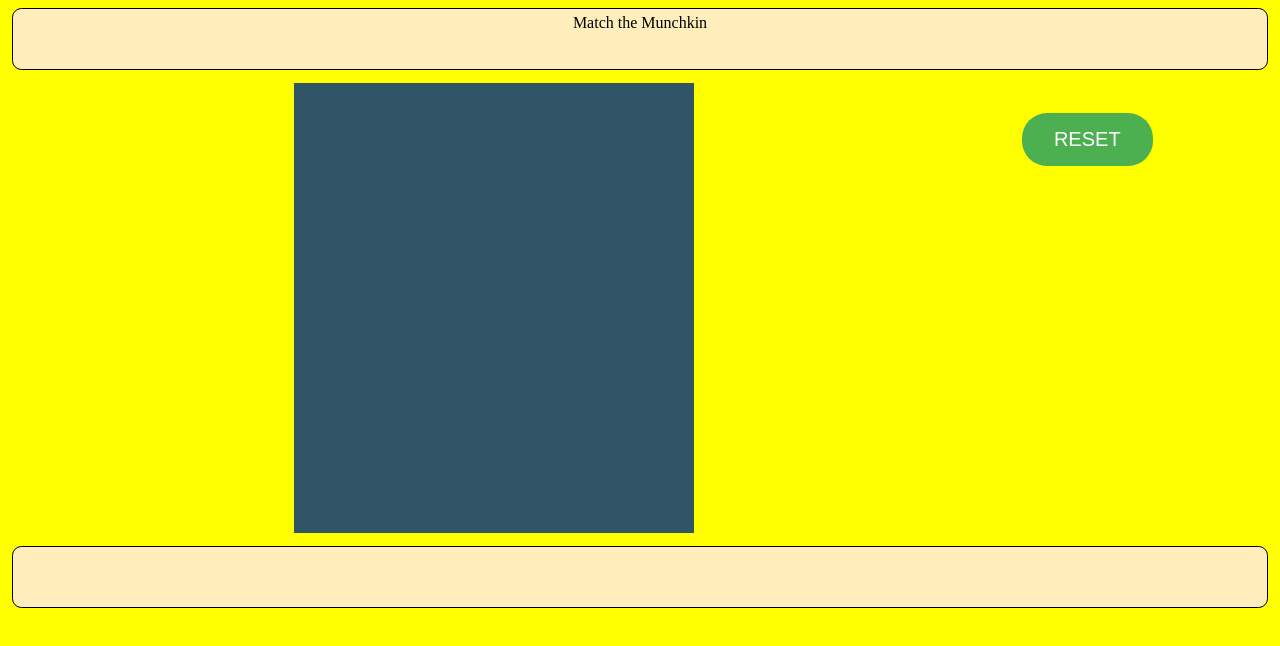
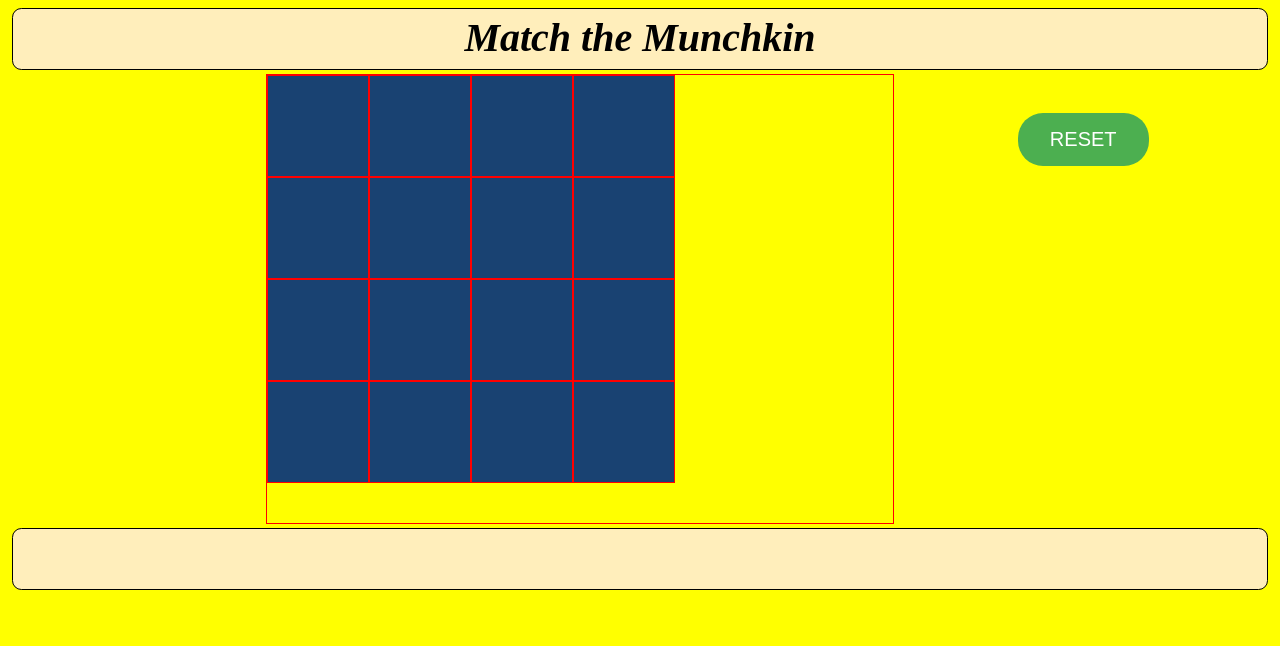
Before and after one commit to kwg58/munchkin-match, a plain HTML site: page index.html in a window 1280 px wide. Drawn offline with nearby package versions, Linux system fonts and the light colour scheme; a web font is replaced by a local one.

Commit message:
to hell with flex positioning

```diff
--- a/index.html
+++ b/index.html
@@ -19,6 +19,7 @@
     </div>
     <div class="center" >
       <div class="pics" id="buildhere">
+        <!-- <div id="tile5" class="normal"><img src="./images/gg3-100.jpg"></div> -->
         <div class="normal" id="tile0"><img src="./images/gg2-100.jpg"></div>
         <div class="normal" id="tile1"><img src="./images/mg1-100.jpg"></div>
         <div class="normal" id="tile2"><img src="./images/gg1-100.jpg"></div>
@@ -38,8 +39,9 @@
       </div>
     </div>
     <div class="right">
-      <button class="button" id="reset">Reset</button>
+      <button class="button hidden" id="reset">Reset</button>
       <p id="timer"></p>
+      <p id="guesses"</p>
       <p id="matches"></p>
     </div>
   </div>
--- a/munchkins.css
+++ b/munchkins.css
@@ -13,28 +13,28 @@ body {
 #main > .left {
   margin: 4px;
   padding: 5px;
-  /*border: 1px solid #8888bb;
-  border-radius: 7pt;*/
+  /*border: 1px solid #8888bb;*/
+  /*border-radius: 7pt;*/
   /*background: #ccccff;*/
   flex: 1 6 20%;
   order: 1;
   /*border: 1px solid black;*/
 }
 #main > .center {
-  margin: 4px;
-  padding: 5px;
-  /*border: 1px solid #cccc33;
-  border-radius: 7pt;*/
+  /*margin: 4px;*/
+  /*padding: 5px;*/
+  /*border: 1px solid #cccc33;*/
+  /*border-radius: 7pt;*/
   /*background: #dddd88;*/
   flex: 3 1 50%;
   order: 2;
-  /*border: 1px solid red;*/
+  border: 1px solid red;
 }
 #main > .right {
   margin: 4px;
   padding: 5px;
-  /*border: 1px solid #8888bb;
-  border-radius: 27pt;*/
+  /*border: 1px solid #8888bb;*/
+  /*border-radius: 27pt;*/
   /*background: #ccccff;*/
   flex: 1 6 30%;
   order: 3;
@@ -46,9 +46,10 @@ body {
   flex-direction: row;
   flex-wrap: wrap;
   justify-content: center;
+  margin: 0 auto;
   /*flex-basis: 450px;*/
-  width: 450px;
-  height: 450px;
+  width: 408px;
+  height: 408px;
   /*border: 1px solid blue;*/
   /*margin: 10px;*/
 }
@@ -57,15 +58,18 @@ body {
 
 
 .normal {
-  background-image: url("./images/bc-100.png");
-  opacity: .90;
+  background: no-repeat url("./images/bc-100.png") 50% / 100%;
+  /*background-size: 100px 100px;*/
+  /*background-image: url("./images/bc-100.png");*/
+  /*opacity: .90;*/
+  border: 1px solid red;
   transition:0.2s ease-in-out;
-
-
-}
+  }
 .normal img {
+  vertical-align: top;
+  width: 100%;
   opacity: 0;
-  background-size: cover;
+  /*background-size: cover;*/
   transition:0.2s ease-in-out;
 }
 
@@ -94,6 +98,9 @@ div[id^="tile"]:hover {
 header, footer {
   display: block;
   text-align: center;
+  font-weight: bold;
+  font-style: italic;
+  font-size: 40px;
   margin: 4px;
   padding: 5px;
   min-height: 50px;
@@ -118,7 +125,7 @@ header, footer {
   text-transform: uppercase;
   /*display: none;*/
 }
-#timer, #matches {
+#timer, #matches, #guessses {
   margin-top: 30px;
   margin-bottom: 30px;
   color: red;
--- a/munchkins.js
+++ b/munchkins.js
@@ -52,9 +52,9 @@ function buildBoard() {
     divEnd = '</div>'
     quote = '" '
     divImgSrc = '<img src="' + imgSource + imgTile + '">';
-    // console.log(divStart + i + '">' + divImgSrc  +  divEnd);
+    console.log(divStart + i + '">' + divImgSrc  +  divEnd);
     // console.log("#buildhere")
-    // $('#buildhere').append(divStart + i + '">' + divImgSrc  +  divEnd);
+    $('#buildhere').append(divStart + i + '">' + divImgSrc  +  divEnd);
     // $('#fuck').append("<div>Whatever</div>");
   }
 }
```
Also changed, not shown: 2 other files.
